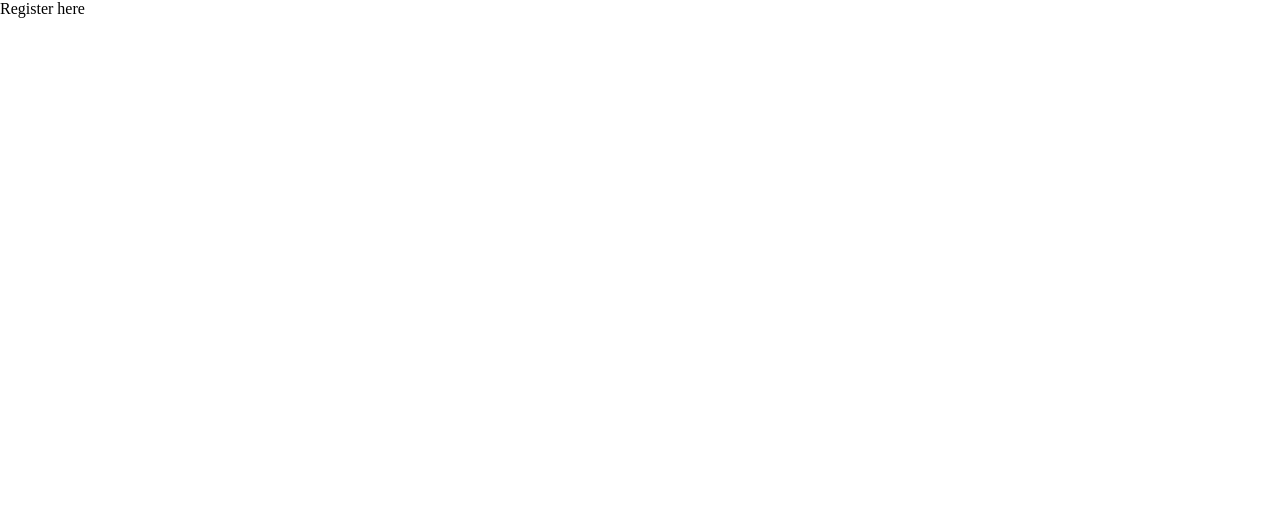
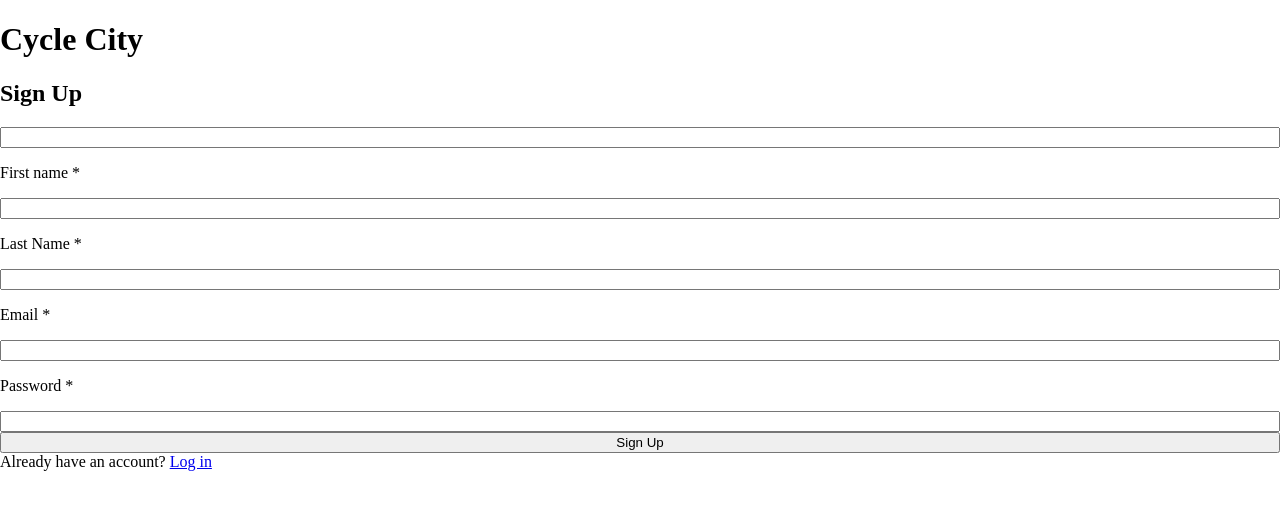
Before and after one commit to pshp/cycle-city, a React (Create React App) app in the folder client/: page /register in a window 1280 px wide. Shown: the top 510 px of the page. Built offline with nearby package versions, Linux system fonts and the light colour scheme.

Commit message:
feat(register page): created register form

```diff
--- a/client/src/componants/Register/Register.css
+++ b/client/src/componants/Register/Register.css
@@ -0,0 +1,4 @@
+form {
+  display: flex;
+  flex-direction: column;
+}
--- a/client/src/componants/Register/Register.jsx
+++ b/client/src/componants/Register/Register.jsx
@@ -1,10 +1,31 @@
 import React from 'react';
 import './Register.css';
+import { Link } from 'react-router-dom';
 
 export default function Register() {
+  const handleSumbit = (e) => {
+    e.preventDeafault();
+  };
+
   return (
     <div className="Register">
-      Register here
+      <h1>Cycle City</h1>
+      <h2>Sign Up</h2>
+      <form onSubmit={handleSumbit} className="signup">
+        <input type="text" />
+        <p>First name *</p>
+        <input type="text" />
+        <p>Last Name *</p>
+        <input type="text" />
+        <p>Email *</p>
+        <input type="text" />
+        <p>Password *</p>
+        <input type="text" />
+        <button className="sumbit-btn" type="submit">Sign Up</button>
+      </form>
+      Already have an account?
+      {' '}
+      <span><Link to="/login">Log in</Link></span>
     </div>
   );
 }
```
